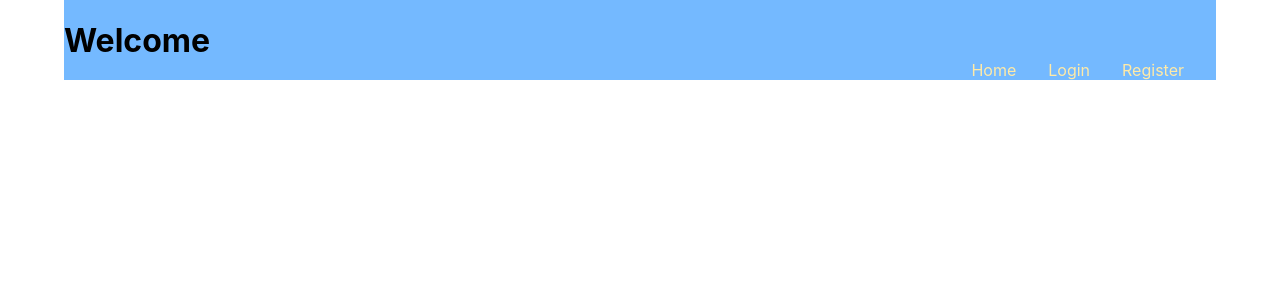
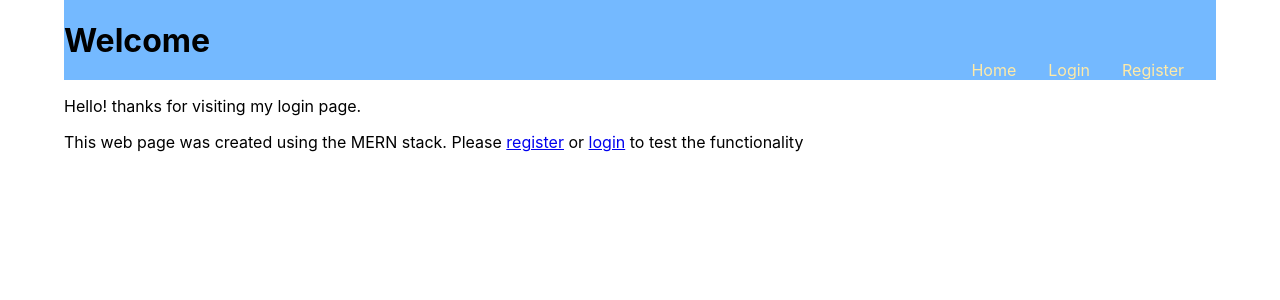
Before and after one commit to spur23/login-form, a React (Create React App) app in the folder frontend/: page / in a window 1280 px wide. Shown: the top 300 px of the page. Built offline with nearby package versions, Linux system fonts and the light colour scheme.

Commit message:
update home path

```diff
--- a/frontend/src/App.js
+++ b/frontend/src/App.js
@@ -24,7 +24,7 @@ const App = () => {
 				<Container>
 					<NavBar />
 					<main>
-						<Route path='/home' component={HomePage} />
+						<Route path='/' component={HomePage} />
 						<Route path='/login' component={Loginpage} />
 						<Route path='/register' component={RegisterPage} />
 						<Route path='/profile' component={ProfilePage} />
--- a/frontend/src/Components/NavBar/NavBar.js
+++ b/frontend/src/Components/NavBar/NavBar.js
@@ -22,7 +22,7 @@ const NavBar = () => {
 				<h1>Welcome</h1>
 			</div>
 			<Wrapper>
-				<Link to='/home'>Home</Link>
+				<Link to='/'>Home</Link>
 
 				<>
 					{!userInfo ? (
```
